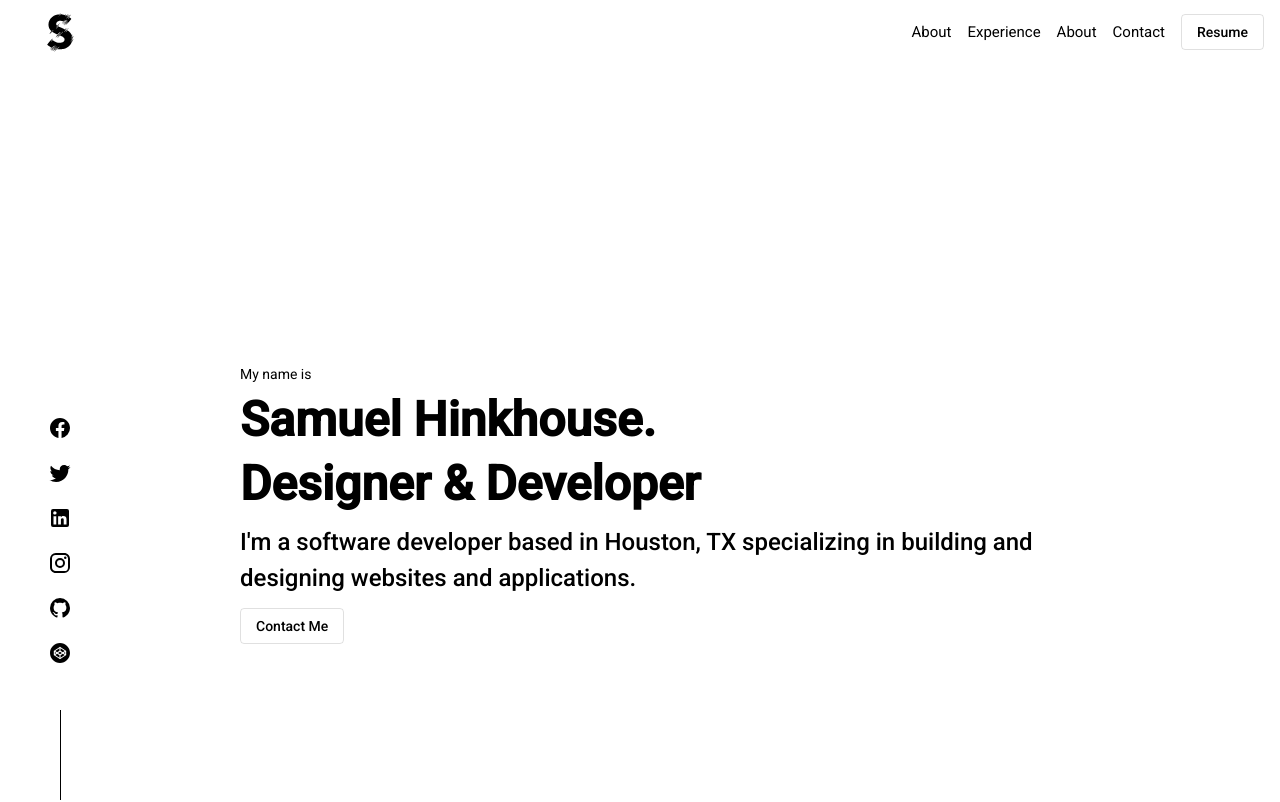
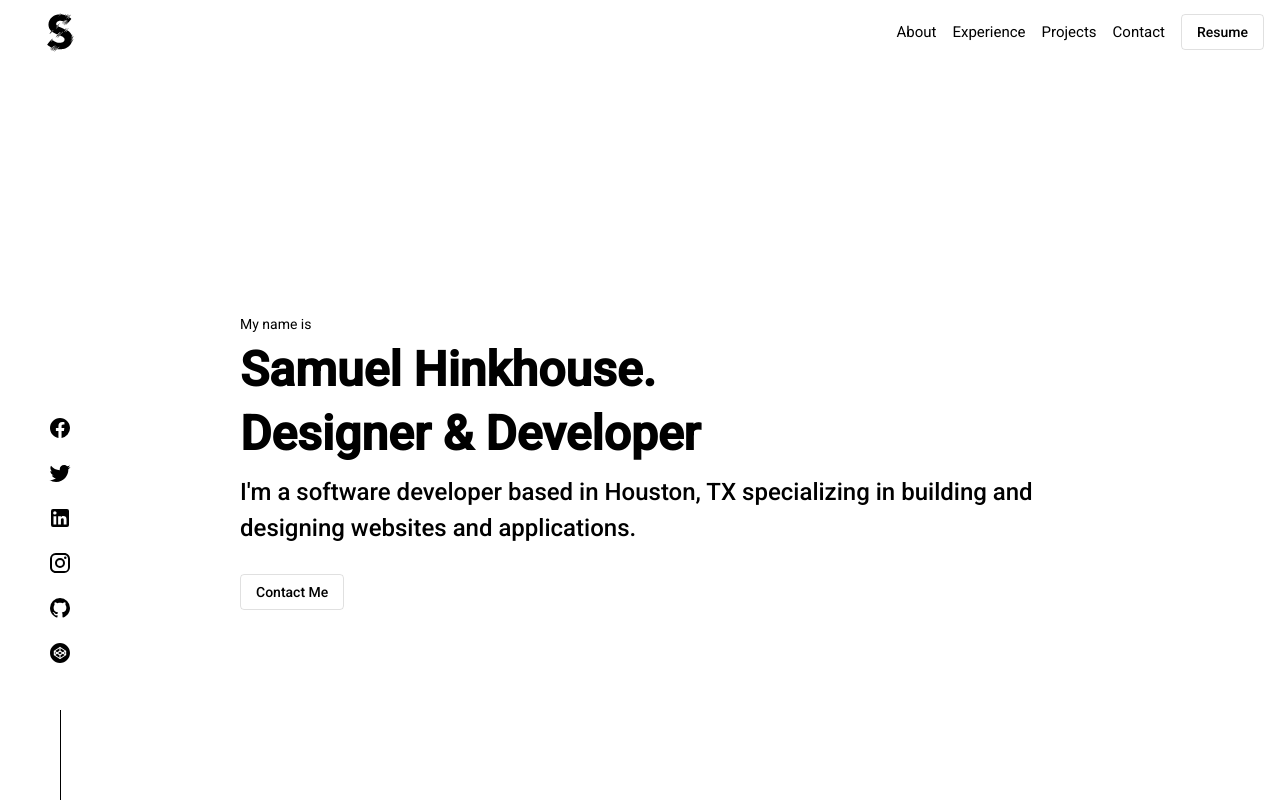
Before and after one commit to shinkhouse/github.io, an Angular app: page / in a window 1280 px wide. Shown: the top 802 px of the page. Built offline with nearby package versions, Linux system fonts and the light colour scheme.

Commit message:
add link between header nav items and titles style changes for hero, about me

```diff
--- a/src/app/core/header/header.component.ts
+++ b/src/app/core/header/header.component.ts
@@ -22,8 +22,8 @@ export class HeaderComponent implements OnInit {
                 link: '#experience'
             },
             {
-            name: 'About',
-            link: '#work'
+                name: 'Projects',
+                link: '#projects'
             },
             {
                 name: 'Contact',
--- a/src/app/pages/home/components/about-me/about-me.component.html
+++ b/src/app/pages/home/components/about-me/about-me.component.html
@@ -1,5 +1,5 @@
 <section>
-  <h1>About Me</h1>
+  <h1 id="about">About Me</h1>
   <div>
     <p>Hello there! 🖐 My name is Samuel Hinkhouse & I'm a Software Developer living in Houston, Texas.
       My passion is creating impactful digital experiences that lead to solving real world problems.</p>
--- a/src/app/pages/home/components/about-me/about-me.component.scss
+++ b/src/app/pages/home/components/about-me/about-me.component.scss
@@ -7,6 +7,7 @@ section {
 
   p {
     font-size: 20px;
+    line-height: 28px;
   }
 
   ul {
--- a/src/app/pages/home/components/hero/hero.component.scss
+++ b/src/app/pages/home/components/hero/hero.component.scss
@@ -1,7 +1,7 @@
 section {
     max-width: 800px;
     min-height: 100vh;
-    margin: 300px auto;
+    margin: 250px auto;
 
     h1 {
         font-size: 48px;
@@ -14,4 +14,8 @@ section {
         font-weight: 500;
         line-height: 36px;
     }
+
+    button {
+        margin: 16px 0px;
+    }
 }
--- a/src/app/pages/home/components/projects/projects.component.html
+++ b/src/app/pages/home/components/projects/projects.component.html
@@ -1,5 +1,5 @@
 <section>
-  <h1>Development Projects</h1>
+  <h1 id="projects">Development Projects</h1>
   <div class="projects">
     <div class="project" *ngFor="let project of projects">
       <shi-portfolio-card [project]="project"></shi-portfolio-card>
```
Lines whose indentation alone changed are shown as unchanged.
